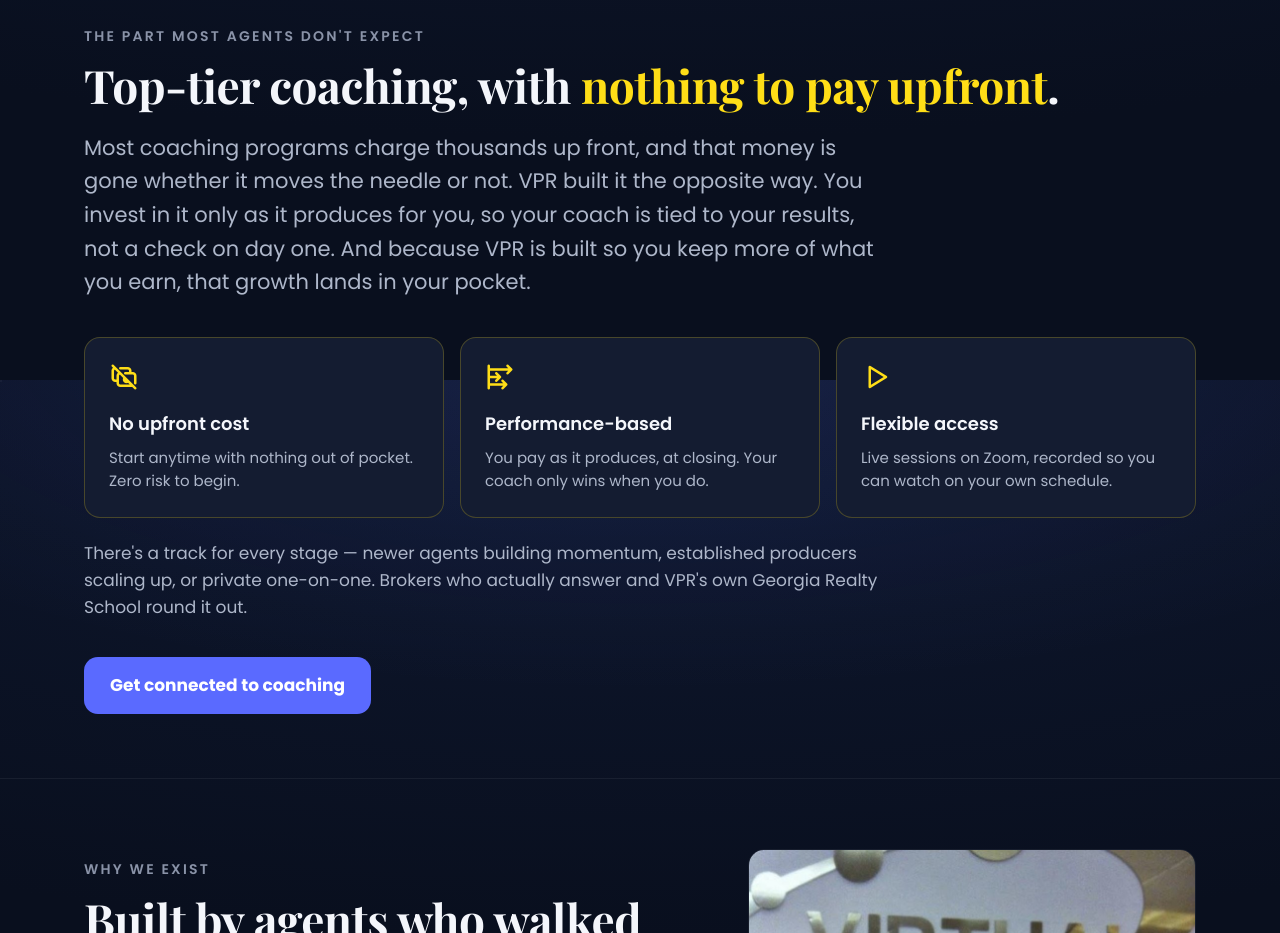
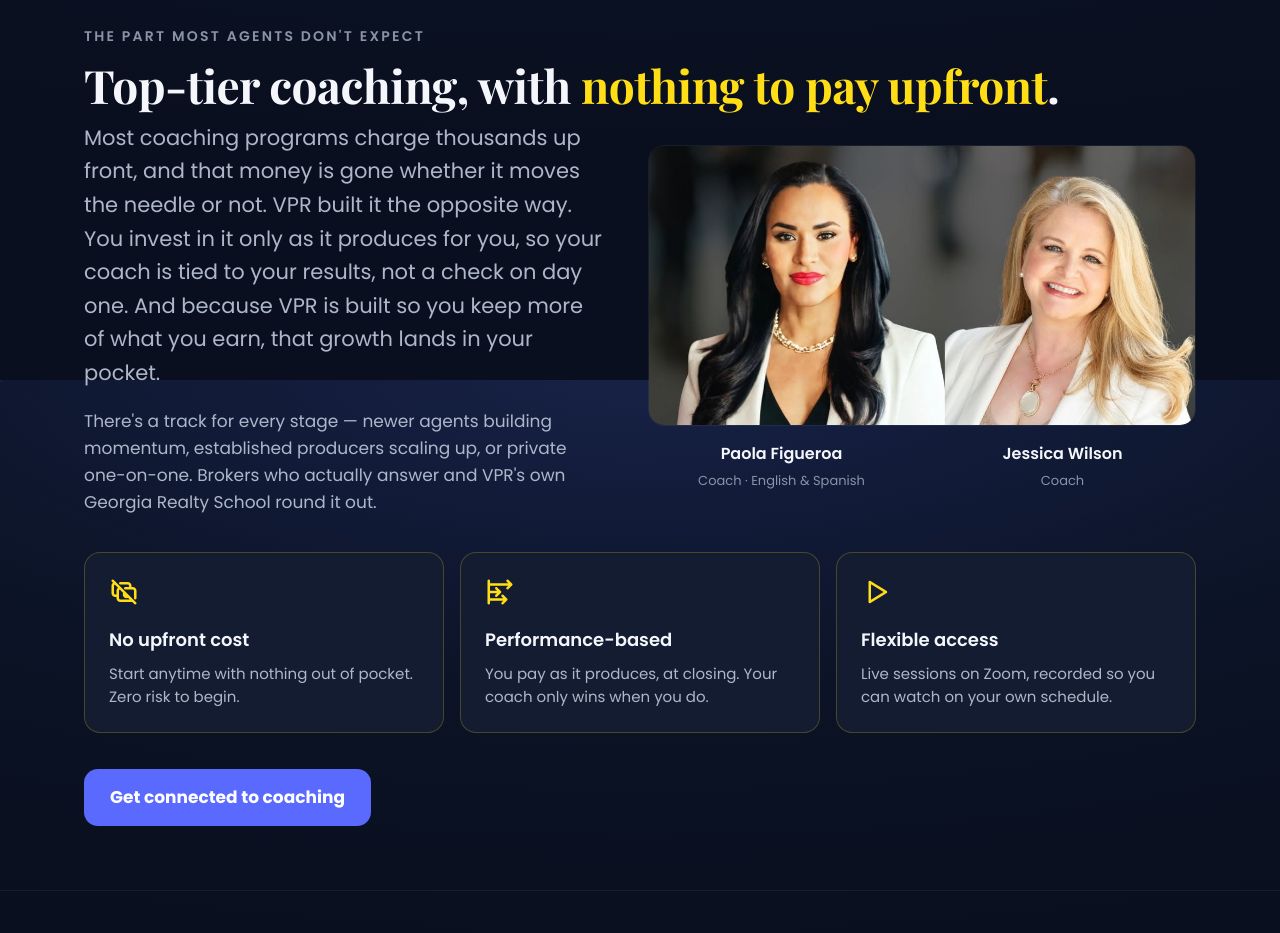
Before and after one commit to divinify-nexa/vpr-join, a plain HTML site: page index.html in a window 1280 px wide. Shown: the part 3620-4553 px from the top of the page. Drawn offline with nearby package versions, Linux system fonts and the light colour scheme; a web font is replaced by a local one.

Commit message:
Add files via upload

```diff
--- a/index.html
+++ b/index.html
@@ -160,6 +160,17 @@
   .story-photo figcaption{color:var(--muted-2);font-size:13px;margin-top:11px;letter-spacing:.03em;line-height:1.5}
   @media(max-width:760px){ .story-grid{grid-template-columns:1fr;gap:26px} }
 
+  .coach-intro{display:grid;grid-template-columns:1fr 1.05fr;gap:42px;align-items:center;margin-top:10px}
+  .coach-intro .lede{margin-top:0;max-width:none}
+  .coach-intro .cap-note{margin-top:18px;max-width:none}
+  .coach-photo{margin:0}
+  .coach-photo img{width:100%;height:auto;display:block;border-radius:16px;border:1px solid var(--card-line)}
+  .coach-names{display:grid;grid-template-columns:1fr 1fr;gap:14px;margin-top:15px;text-align:center}
+  .coach-names b{display:block;color:var(--ink);font-weight:600;font-size:16px}
+  .coach-names span{color:var(--muted-2);font-size:13px}
+  .coach-grid-pillars{margin-top:36px}
+  @media(max-width:760px){ .coach-intro{grid-template-columns:1fr;gap:24px} }
+
   .join{border-top:1px solid var(--card-line)}
   .form-card{background:var(--card);border:1px solid var(--card-line);border-radius:20px;padding:clamp(26px,4vw,44px);margin-top:30px;max-width:760px}
   .form-grid{display:grid;grid-template-columns:1fr 1fr;gap:14px;margin:22px 0 8px}
@@ -318,13 +329,24 @@
   <div class="wrap">
     <p class="kicker" data-i18n="coach_kicker">The part most agents don't expect</p>
     <h2 class="serif" data-i18n="coach_h2">Top-tier coaching, with <span class="y">nothing to pay upfront</span>.</h2>
-    <p class="lede" style="max-width:800px" data-i18n="coach_lede">Most coaching programs charge thousands up front, and that money is gone whether it moves the needle or not. VPR built it the opposite way. You invest in it only as it produces for you, so your coach is tied to your results, not a check on day one. And because VPR is built so you keep more of what you earn, that growth lands in your pocket.</p>
-    <div class="grid">
+    <div class="coach-intro">
+      <div>
+        <p class="lede" data-i18n="coach_lede">Most coaching programs charge thousands up front, and that money is gone whether it moves the needle or not. VPR built it the opposite way. You invest in it only as it produces for you, so your coach is tied to your results, not a check on day one. And because VPR is built so you keep more of what you earn, that growth lands in your pocket.</p>
+        <p class="cap-note" data-i18n="coach_tracks">There's a track for every stage — newer agents building momentum, established producers scaling up, or private one-on-one. Brokers who actually answer and VPR's own Georgia Realty School round it out.</p>
+      </div>
+      <figure class="coach-photo">
+        <img src="vpr-coaches.jpg" alt="VPR coaches Paola Figueroa and Jessica Wilson" loading="lazy" />
+        <div class="coach-names">
+          <div><b>Paola Figueroa</b><span data-i18n="coach_role_bi">Coach · English &amp; Spanish</span></div>
+          <div><b>Jessica Wilson</b><span data-i18n="coach_role">Coach</span></div>
+        </div>
+      </figure>
+    </div>
+    <div class="grid coach-grid-pillars">
       <div class="feat coach-pillar"><i class="ti ti-cash-off" aria-hidden="true"></i><h3 data-i18n="coach_p1_h">No upfront cost</h3><p data-i18n="coach_p1_p">Start anytime with nothing out of pocket. Zero risk to begin.</p></div>
       <div class="feat coach-pillar"><i class="ti ti-chart-arrows" aria-hidden="true"></i><h3 data-i18n="coach_p2_h">Performance-based</h3><p data-i18n="coach_p2_p">You pay as it produces, at closing. Your coach only wins when you do.</p></div>
       <div class="feat coach-pillar"><i class="ti ti-player-play" aria-hidden="true"></i><h3 data-i18n="coach_p3_h">Flexible access</h3><p data-i18n="coach_p3_p">Live sessions on Zoom, recorded so you can watch on your own schedule.</p></div>
     </div>
-    <p class="cap-note" style="max-width:800px" data-i18n="coach_tracks">There's a track for every stage — newer agents building momentum, established producers scaling up, or private one-on-one. Brokers who actually answer and VPR's own Georgia Realty School round it out.</p>
     <div class="cta-row"><a class="btn btn-primary" href="#join" data-i18n="coach_cta">Get connected to coaching</a></div>
   </div>
 </section>
@@ -520,7 +542,7 @@
     coach_p2_h:"Performance-based", coach_p2_p:"You pay as it produces, at closing. Your coach only wins when you do.",
     coach_p3_h:"Flexible access", coach_p3_p:"Live sessions on Zoom, recorded so you can watch on your own schedule.",
     coach_tracks:"There's a track for every stage — newer agents building momentum, established producers scaling up, or private one-on-one. Brokers who actually answer and VPR's own Georgia Realty School round it out.",
-    coach_cta:"Get connected to coaching",
+    coach_cta:"Get connected to coaching", coach_role:"Coach", coach_role_bi:"Coach · English &amp; Spanish",
     rev_kicker:"In their words", rev_h2:"Agents who already made the move.",
     story_kicker:"Why we exist", story_h2:"Built by agents who walked away from the big franchise.",
     story_lede:"In 1999, a mother-and-son team, Karen Burks and Steve Wagner, left a national franchise after nearly a decade. It had grown too big to keep up with the technology agents actually needed. So they built the company they wished they'd had: independent, Georgia-grown, and run for the agent instead of the brand. More than two decades later, that's still the whole idea.",
@@ -575,7 +597,7 @@
     coach_p2_h:"Basado en resultados", coach_p2_p:"Pagas a medida que produce, al cierre. Tu coach solo gana cuando tú ganas.",
     coach_p3_h:"Acceso flexible", coach_p3_p:"Sesiones en vivo por Zoom, grabadas para que las veas cuando te convenga.",
     coach_tracks:"Hay un camino para cada etapa: agentes nuevos tomando impulso, productores consolidados creciendo, o sesiones privadas uno a uno. Brókers que de verdad responden y la propia Georgia Realty School de VPR completan el panorama.",
-    coach_cta:"Conéctate con la capacitación",
+    coach_cta:"Conéctate con la capacitación", coach_role:"Coach", coach_role_bi:"Coach · Inglés y Español",
     rev_kicker:"En sus palabras", rev_h2:"Agentes que ya dieron el paso.",
     story_kicker:"Por qué existimos", story_h2:"Creada por agentes que dejaron la gran franquicia.",
     story_lede:"En 1999, un equipo de madre e hijo, Karen Burks y Steve Wagner, dejó una franquicia nacional tras casi una década. Había crecido demasiado para mantenerse al día con la tecnología que los agentes realmente necesitaban. Así que crearon la empresa que les habría gustado tener: independiente, de Georgia, y dirigida para el agente en lugar de la marca. Más de dos décadas después, esa sigue siendo toda la idea.",
@@ -630,7 +652,7 @@
     coach_p2_h:"按成效付费", coach_p2_p:"成交时按产出付费。你赢，教练才赢。",
     coach_p3_h:"灵活参与", coach_p3_p:"通过 Zoom 实时授课，并全程录制，方便你随时回看。",
     coach_tracks:"每个阶段都有对应的路径——刚起步的新人积蓄动力、成熟的高产经纪人扩大规模，或一对一私教。随叫随到的主管和 VPR 自有的 Georgia Realty School 也为你保驾护航。",
-    coach_cta:"获取辅导支持",
+    coach_cta:"获取辅导支持", coach_role:"教练", coach_role_bi:"教练 · 英语 / 西班牙语",
     rev_kicker:"他们的真实评价", rev_h2:"已经做出选择的经纪人。",
     story_kicker:"我们为何存在", story_h2:"由离开大型加盟品牌的经纪人创立。",
     story_lede:"1999 年，一对母子搭档 Karen Burks 和 Steve Wagner 在一家全国加盟品牌工作近十年后选择离开。那家公司已经大到跟不上经纪人真正需要的技术。于是他们创建了自己理想中的公司：独立、扎根佐治亚、一切为经纪人而非品牌服务。二十多年过去，这依然是它的全部理念。",
```
Also changed, not shown: vpr-coaches.jpg (added).
